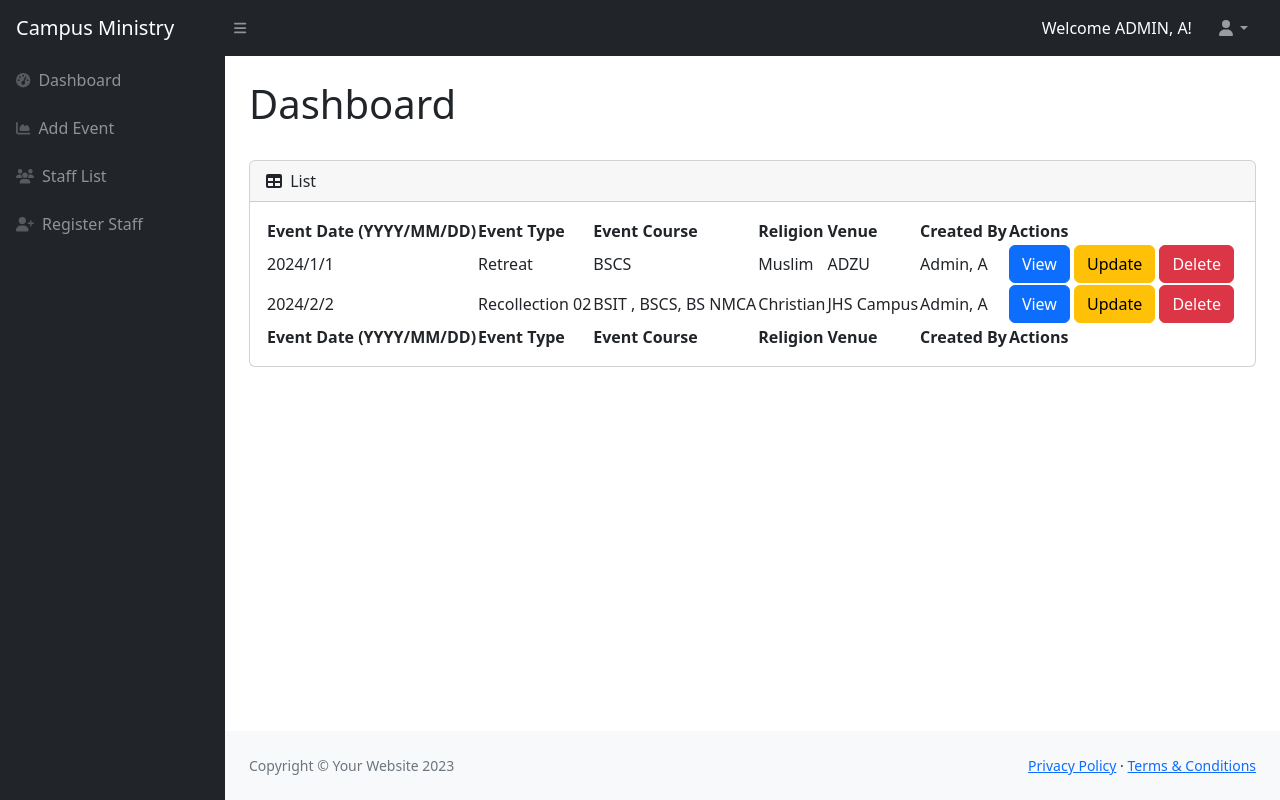
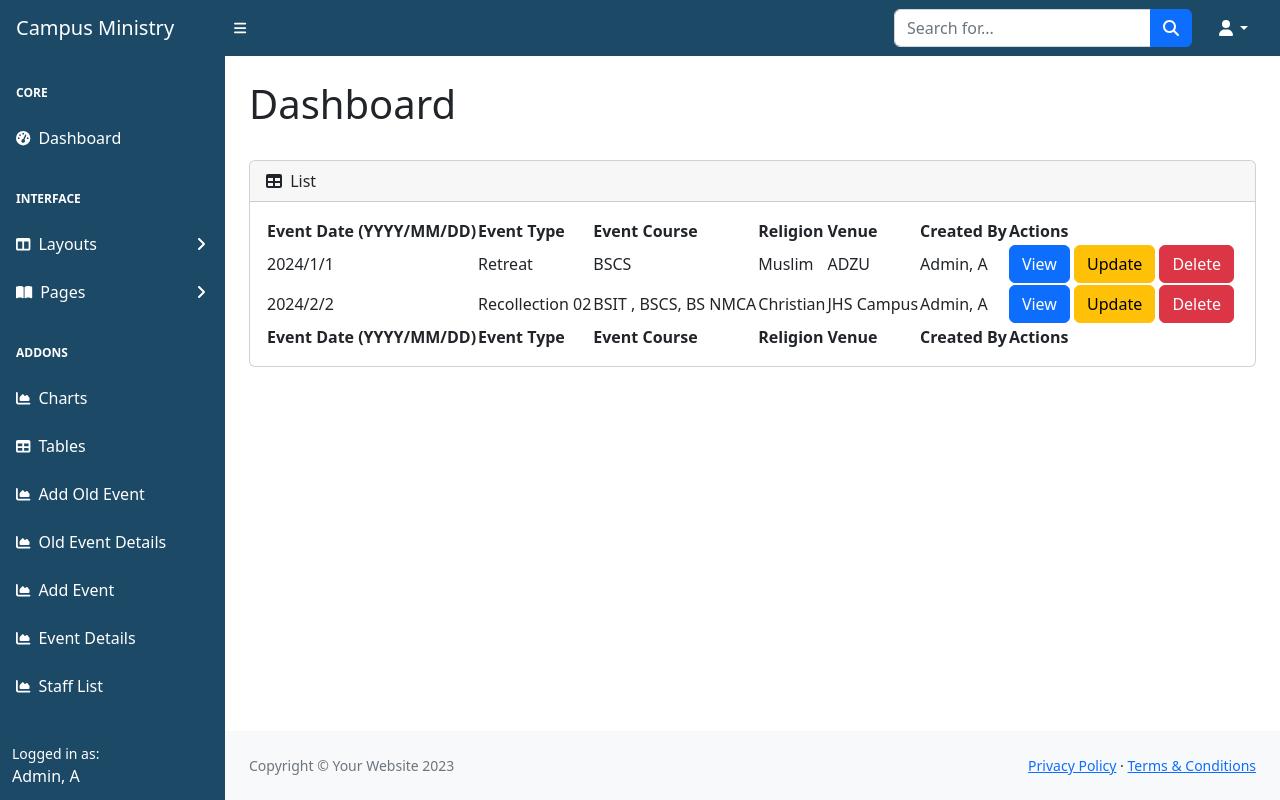
Before and after one commit to ayarchvs/CMO-Evaluation-System, a PHP site: page /main-page.php in a window 1280 px wide. Run offline with PHP 8.4, Linux system fonts and the light colour scheme; a user stored in the database is signed in; data comes from the database, SQL or seed files in the repository; some libraries are stand-ins or nearby versions.

Commit message:
Login Page Uodate

```diff
--- a/Campus Ministry Website/website/framework ver/bootstrap/modules/navigation-panel.php
+++ b/Campus Ministry Website/website/framework ver/bootstrap/modules/navigation-panel.php
@@ -1,44 +1,34 @@
 <?php
 session_start();
 $username = $_SESSION['username'];
-$upperCase = strtoupper($username);
-$staffID = $_SESSION['Staff_ID'];
-$admin = $_SESSION['is_admin'];
 
-$adminPermission = '';
-if ($admin != 0) {
-    $adminPermission = <<<ADMINPERMISSION
-    <a class="nav-link" href="staff-list.php">
-        <div class="sb-nav-link-icon"><i class="fas fa-users"></i></div>
-        Staff List
-    </a>
-    <a class="nav-link" href="register.php">
-        <div class="sb-nav-link-icon"><i class="fas fa-user-plus"></i></div>
-        Register Staff
-    </a>
-    ADMINPERMISSION;
-}
+// this is le start of le whole nav panels
+
+///**/
 
 $htmlContent = <<<HTML
-            <nav class="sb-topnav navbar navbar-expand navbar-dark bg-dark">
+
+
+    <nav class="sb-topnav navbar navbar-expand navbar-dark" style="background-color: #1c4966; color: white;">
         <!-- Navbar Brand-->
-                <a class="navbar-brand ps-3" href="main-page.php">Campus Ministry</a>
+        <a class="navbar-brand ps-3" href="main-page.php" style="color: white;">Campus Ministry</a>
         <!-- Sidebar Toggle-->
-                <button class="btn btn-link btn-sm order-1 order-lg-0 me-4 me-lg-0" id="sidebarToggle" href="#!"><i class="fas fa-bars"></i></button>
-
-                <div class="d-none d-md-inline-block form-inline ms-auto me-0 me-md-3 my-2 my-md-0">
-                    <div style="color:white; ">
-                        <a class="nav-link">
-                            Welcome $upperCase!
-                        </a>
+        <button class="btn btn-link btn-sm order-1 order-lg-0 me-4 me-lg-0" id="sidebarToggle" href="#!" style="color: white;"><i class="fas fa-bars"></i></button>
+        <!-- Navbar Search-->
+        <form class="d-none d-md-inline-block form-inline ms-auto me-0 me-md-3 my-2 my-md-0">
+            <div class="input-group">
+                <input class="form-control" type="text" placeholder="Search for..." aria-label="Search for..." aria-describedby="btnNavbarSearch" />
+                <button class="btn btn-primary" id="btnNavbarSearch" type="button"><i class="fas fa-search"></i></button>
             </div>
-                </div>
+        </form>
+        <!-- Navbar-->
         <ul class="navbar-nav ms-auto ms-md-0 me-3 me-lg-4">
             <li class="nav-item dropdown">
-                        <a class="nav-link dropdown-toggle" id="navbarDropdown" href="#" role="button" data-bs-toggle="dropdown" aria-expanded="false"><i class="fas fa-user fa-fw"></i></a>
+                <a class="nav-link dropdown-toggle" id="navbarDropdown" href="#" role="button" data-bs-toggle="dropdown" aria-expanded="false" style="color: white;"><i class="fas fa-user fa-fw"></i></a>
                 <ul class="dropdown-menu dropdown-menu-end" aria-labelledby="navbarDropdown">
-                            <button class="dropdown-item staff-update-btn" data-id="$staffID">Update</button>
-                            <li><hr class="dropdown-divider"/></li>
+                    <li><a class="dropdown-item" href="#!">Settings</a></li>
+                    <li><a class="dropdown-item" href="#!">Activity Log</a></li>
+                    <li><hr class="dropdown-divider" /></li>
                     <li><a class="dropdown-item" href="logout.php">Logout</a></li>
                 </ul>
             </li>
@@ -46,97 +36,100 @@ $htmlContent = <<<HTML
     </nav>
     <div id="layoutSidenav">
         <div id="layoutSidenav_nav">
-                    <nav class="sb-sidenav accordion sb-sidenav-dark" id="sidenavAccordion">
+            <nav class="sb-sidenav accordion" style="background-color: #1c4966;" id="sidenavAccordion">
                 <div class="sb-sidenav-menu">
                     <div class="nav">
-                                <a class="nav-link" href="main-page.php">
-                                    <div class="sb-nav-link-icon"><i class="fas fa-tachometer-alt"></i></div>
+                        <div class="sb-sidenav-menu-heading" style="color: white;">Core</div>
+                        <a class="nav-link" href="main-page.php" style="color: white;">
+                            <div class="sb-nav-link-icon"><i class="fas fa-tachometer-alt" style="color: white;"></i></div>
                             Dashboard
                         </a>
-
-                                <a class="nav-link" href="add-event.html">
-                                    <div class="sb-nav-link-icon"><i class="fas fa-chart-area"></i></div>
+                        <div class="sb-sidenav-menu-heading" style="color: white;">Interface</div>
+                        <a class="nav-link collapsed" href="#" data-bs-toggle="collapse" data-bs-target="#collapseLayouts" aria-expanded="false" aria-controls="collapseLayouts" style="color: white;">
+                            <div class="sb-nav-link-icon"><i class="fas fa-columns" style="color: white;"></i></div>
+                            Layouts
+                            <div class="sb-sidenav-collapse-arrow"><i class="fas fa-angle-down" style="color: white;"></i></div>
+                        </a>
+                        <div class="collapse" id="collapseLayouts" aria-labelledby="headingOne" data-bs-parent="#sidenavAccordion">
+                            <nav class="sb-sidenav-menu-nested nav">
+                                <a class="nav-link" href="layout-static.html" style="color: white;">Static Navigation</a>
+                                <a class="nav-link" href="layout-sidenav-light.html" style="color: white;">Light Sidenav</a>
+                            </nav>
+                        </div>
+                        <a class="nav-link collapsed" href="#" data-bs-toggle="collapse" data-bs-target="#collapsePages" aria-expanded="false" aria-controls="collapsePages" style="color: white;">
+                            <div class="sb-nav-link-icon"><i class="fas fa-book-open" style="color: white;"></i></div>
+                            Pages
+                            <div class="sb-sidenav-collapse-arrow"><i class="fas fa-angle-down" style="color: white;"></i></div>
+                        </a>
+                        <div class="collapse" id="collapsePages" aria-labelledby="headingTwo" data-bs-parent="#sidenavAccordion">
+                            <nav class="sb-sidenav-menu-nested nav accordion" id="sidenavAccordionPages">
+                                <a class="nav-link collapsed" href="#" data-bs-toggle="collapse" data-bs-target="#pagesCollapseAuth" aria-expanded="false" aria-controls="pagesCollapseAuth" style="color: white;">
+                                    Authentication
+                                    <div class="sb-sidenav-collapse-arrow"><i class="fas fa-angle-down" style="color: white;"></i></div>
+                                </a>
+                                <div class="collapse" id="pagesCollapseAuth" aria-labelledby="headingOne" data-bs-parent="#sidenavAccordionPages">
+                                    <nav class="sb-sidenav-menu-nested nav">
+                                        <a class="nav-link" href="index.php" style="color: white;">Login</a>
+                                        <a class="nav-link" href="register.php" style="color: white;">Register</a>
+                                        <a class="nav-link" href="password.php" style="color: white;">Forgot Password</a>
+                                    </nav>
+                                </div>
+                                <a class="nav-link collapsed" href="#" data-bs-toggle="collapse" data-bs-target="#pagesCollapseError" aria-expanded="false" aria-controls="pagesCollapseError" style="color: white;">
+                                    Error
+                                    <div class="sb-sidenav-collapse-arrow"><i class="fas fa-angle-down" style="color: white;"></i></div>
+                                </a>
+                                <div class="collapse" id="pagesCollapseError" aria-labelledby="headingOne" data-bs-parent="#sidenavAccordionPages">
+                                    <nav class="sb-sidenav-menu-nested nav">
+                                        <a class="nav-link" href="401.html" style="color: white;">401 Page</a>
+                                        <a class="nav-link" href="404.html" style="color: white;">404 Page</a>
+                                        <a class="nav-link" href="500.html" style="color: white;">500 Page</a>
+                                    </nav>
+                                </div>
+                            </nav>
+                        </div>
+                        <div class="sb-sidenav-menu-heading" style="color: white;">Addons</div>
+                        <a class="nav-link" href="charts.php" style="color: white;">
+                            <div class="sb-nav-link-icon"><i class="fas fa-chart-area" style="color: white;"></i></div>
+                            Charts
+                        </a>
+                        <a class="nav-link" href="tables.php" style="color: white;">
+                            <div class="sb-nav-link-icon"><i class="fas fa-table" style="color: white;"></i></div>
+                            Tables
+                        </a>
+                        <a class="nav-link" href="add-old-event.html" style="color: white;">
+                            <div class="sb-nav-link-icon"><i class="fas fa-chart-area" style="color: white;"></i></div>
+                            Add Old Event
+                        </a>
+                        <a class="nav-link" href="old-event-details.php" style="color: white;">
+                            <div class="sb-nav-link-icon"><i class="fas fa-chart-area" style="color: white;"></i></div>
+                            Old Event Details
+                        </a>
+                        <a class="nav-link" href="add-event.html" style="color: white;">
+                            <div class="sb-nav-link-icon"><i class="fas fa-chart-area" style="color: white;"></i></div>
                             Add Event
                         </a>
-
-                                {$adminPermission}
-
+                        <a class="nav-link" href="event-details.php" style="color: white;">
+                            <div class="sb-nav-link-icon"><i class="fas fa-chart-area" style="color: white;"></i></div>
+                            Event Details
+                        </a>
+                        <a class="nav-link" href="staff-list.php" style="color: white;">
+                            <div class="sb-nav-link-icon"><i class="fas fa-chart-area" style="color: white;"></i></div>
+                            Staff List
+                        </a>
                     </div>
+                </div>
+                <div class="sb-sidenav-footer" style="color: white;">
+                    <div class="small">Logged in as:</div>
+                    $username
                 </div>
             </nav>
         </div>
 
+HTML;
 
-                <!-- Modal for Updating Staff Information -->
-                <div class="modal fade" id="updateStaffModal" tabindex="-1" aria-labelledby="updateStaffModalLabel" aria-hidden="true">
-                    <div class="modal-dialog">
-                        <div class="modal-content">
-                            <div class="modal-header">
-                                <h5 class="modal-title" id="updateStaffModalLabel">Update User Information</h5>
-                                <button type="button" class="btn-close" data-bs-dismiss="modal" aria-label="Close"></button>
-                            </div>
-                            <div class="modal-body">
-                                <form id="updateStaffForm">
-                                    <input type="hidden" id="updateStaffId" name="StaffId">
+//*/  // this is le end of le whole nav panels
 
-                                    <!-- First Name -->
-                                    <div class="form-floating mb-3">
-                                        <input type="text" class="form-control" id="updateStaffFirstName" name="firstName" placeholder="First Name" required>
-                                        <label for="updateStaffFirstName">*First Name</label>
-                                    </div>
+echo $htmlContent;
 
-                                    <!-- Last Name -->
-                                    <div class="form-floating mb-3">
-                                        <input type="text" class="form-control" id="updateStaffLastName" name="lastName" placeholder="Last Name" required>
-                                        <label for="updateStaffLastName">*Last Name</label>
-                                    </div>
-
-                                    <!-- Type -->
-                                    <div class="form-floating mb-3">
-                                        <select class="form-control" id="updateStaffType" name="type" required>
-                                            <option value="" disabled selected>Select Type</option>
-                                            <option value="Developer">Developer</option>
-                                            <option value="Admin">Admin</option>
-                                            <option value="Retreat">Retreat</option>
-                                            <option value="Recollection 01">Recollection 01</option>
-                                            <option value="Recollection 02">Recollection 02</option>
-                                        </select>
-                                        <label for="updateStaffType">Type</label>
-                                    </div>
-
-                                    <!-- Email -->
-                                    <div class="form-floating mb-3">
-                                        <input type="text" class="form-control" id="updateStaffEmail" name="email" placeholder="Email" required >
-                                        <label for="updateStaffEmail">*Email &nbsp; (example@adzu.edu.ph)</label>
-                                    </div>
-
-                                    <!-- Password Groups -->
-                                    <div class="form-floating mb-3 bg-warning">
-                                        <p class="text-center">New Password (when needed)</p>
-                                    </div>
-
-                                    <!-- Password -->
-                                    <div class="form-floating mb-3">
-                                        <input type="password" class="form-control" id="updateStaffPassword" name="password" placeholder="Password">
-                                        <label for="updateStaffPassword">New Password</label>
-                                    </div>
-
-                                    <!-- Confirm Password -->
-                                    <div class="form-floating mb-3">
-                                        <input type="password" class="form-control" id="updateStaffConfirmPassword" name="confirmPassword" placeholder="Confirm Password">
-                                        <label for="updateStaffConfirmPassword">Confirm Password</label>
-                                    </div>
-
-                                    <!-- Submit Button -->
-                                    <button class="btn btn-primary update-information-btn" >Update Information</button>
-                                </form>
-                            </div>
-                        </div>
-                    </div>
-                </div>
-
-                <script src="js/staff-options.js"></script>
-            HTML;
-echo $htmlContent;
 ?>
 </html>
```
Also changed, not shown: Campus Ministry Website/website/framework ver/bootstrap/index.php (+96 -38 lines). Lines whose indentation alone changed are shown as unchanged.
